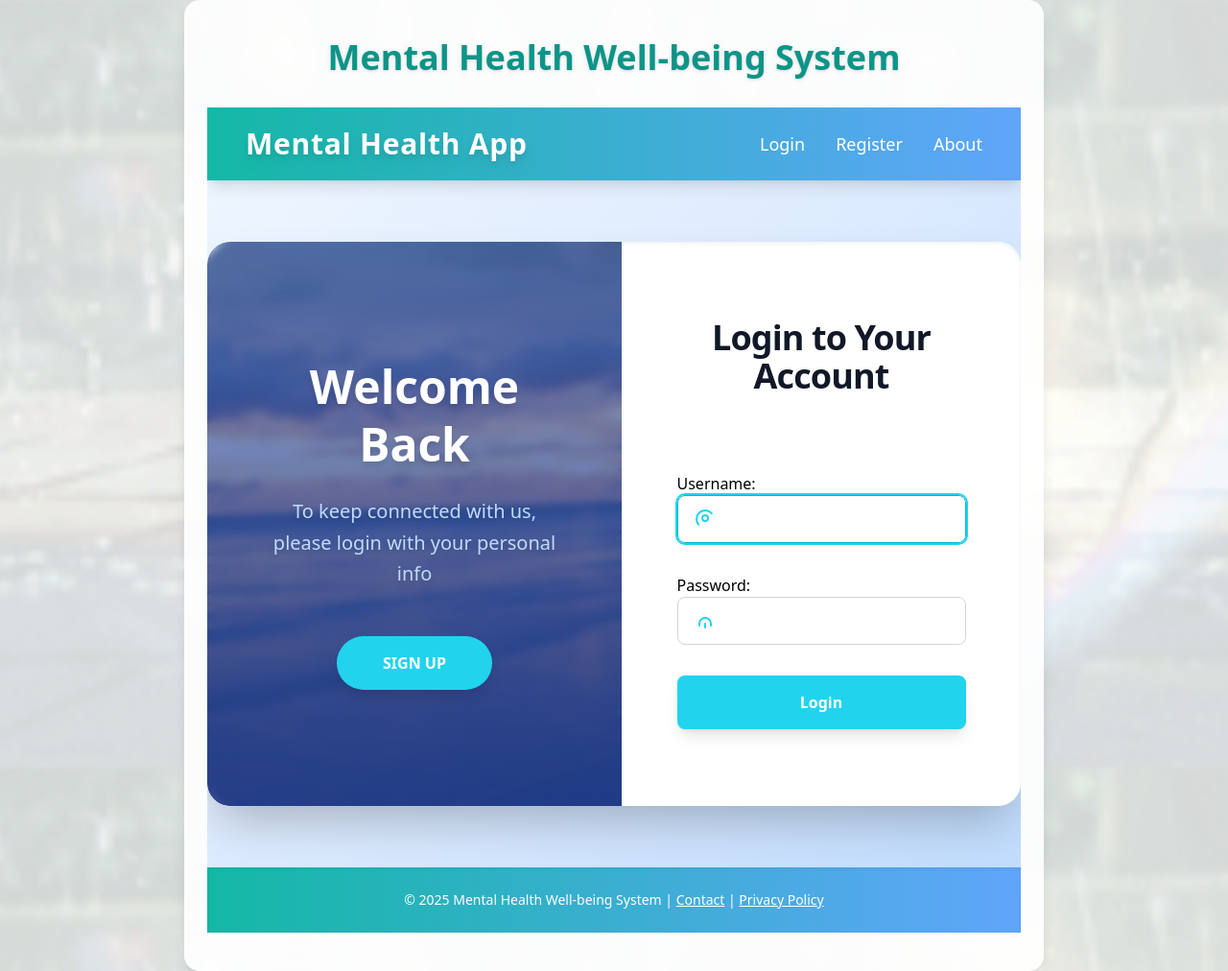
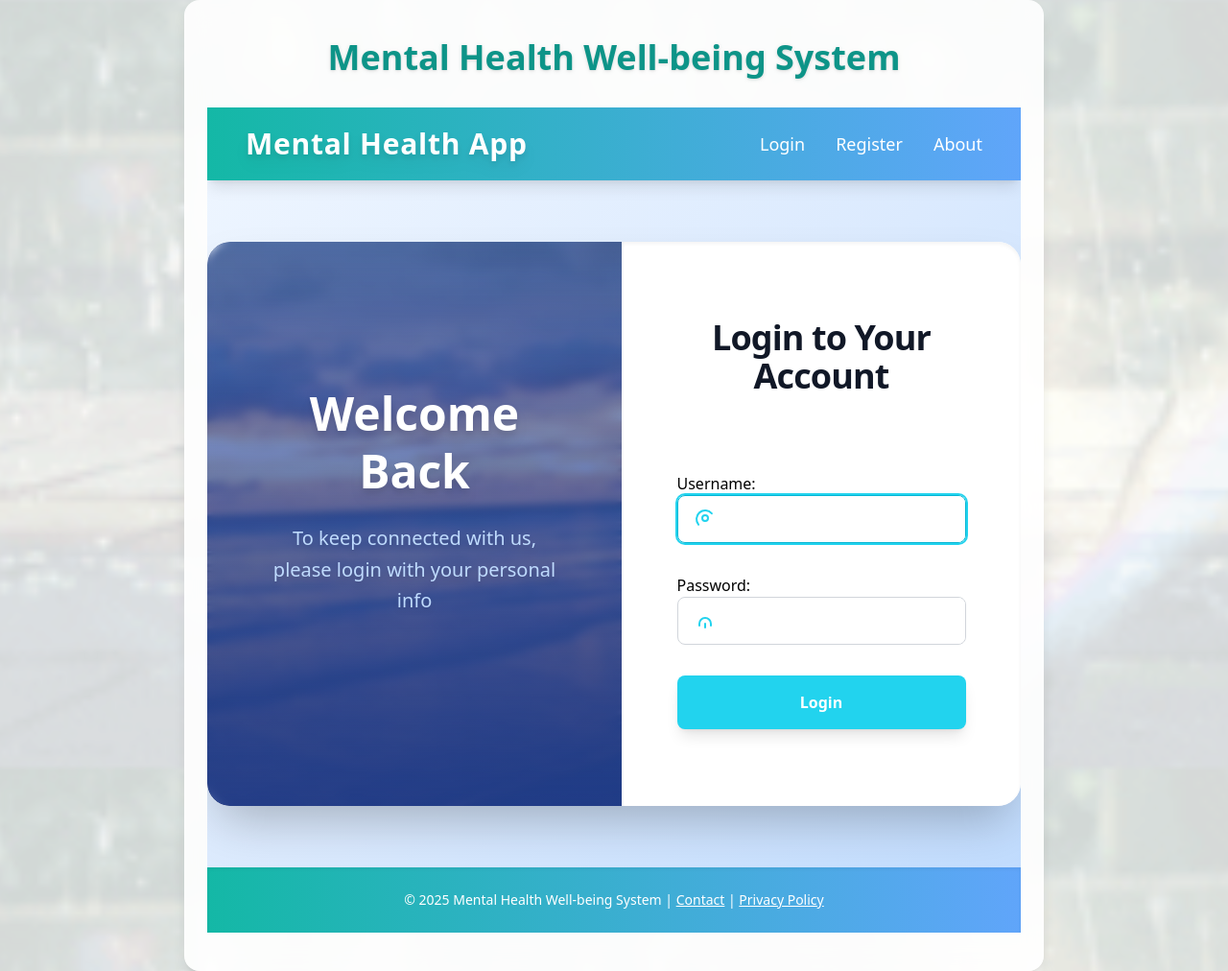
Before and after one commit to varshitanalluri/mental-health, a Django app: page /login/ in a window 1280 px wide. Shown: the whole page at 96% size. Run offline with Django 5.2, Linux system fonts and the light colour scheme; parts of the project's set-up code (start-up, migrations or seed data) failed here and were passed over; some libraries are stand-ins or nearby versions.

```diff
--- a/mental_health/mental_health_app/templates/stress_app/login.html
+++ b/mental_health/mental_health_app/templates/stress_app/login.html
@@ -42,14 +42,6 @@
 
       <h2 class="relative z-10 text-5xl font-extrabold mb-6 text-white text-center drop-shadow-lg leading-tight select-none">Welcome Back</h2>
       <p class="relative z-10 text-xl mb-12 text-center max-w-sm font-light text-blue-200 drop-shadow-md leading-relaxed select-none">To keep connected with us, please login with your personal info</p>
-
-      <button
-        onclick="window.location.href='/parent-register/'"
-        class="relative z-10 bg-cyan-400 hover:bg-cyan-500 text-white font-semibold py-4 px-12 rounded-full shadow-lg transition-transform transform hover:scale-105 active:scale-95 focus:outline-none focus:ring-4 focus:ring-cyan-300"
-        aria-label="Go to Register"
-      >
-        SIGN UP
-      </button>
     </div>
 
     <!-- Right panel -->
--- a/mental_health/mental_health_app/urls.py
+++ b/mental_health/mental_health_app/urls.py
@@ -11,5 +11,5 @@ urlpatterns = [
     path('child-form/', views.child_form_view, name='child_form'),
     path('dashboard/', views.dashboard, name='dashboard'),
     path('login-redirect/', views.login_redirect, name='login_redirect'),
-    path('about/', views.about_view, name='about'),  # ✅ this line added
+    path('about/', views.about_view, name='about'),
 ]
```
Also changed, not shown: mental_health/db.sqlite3.
